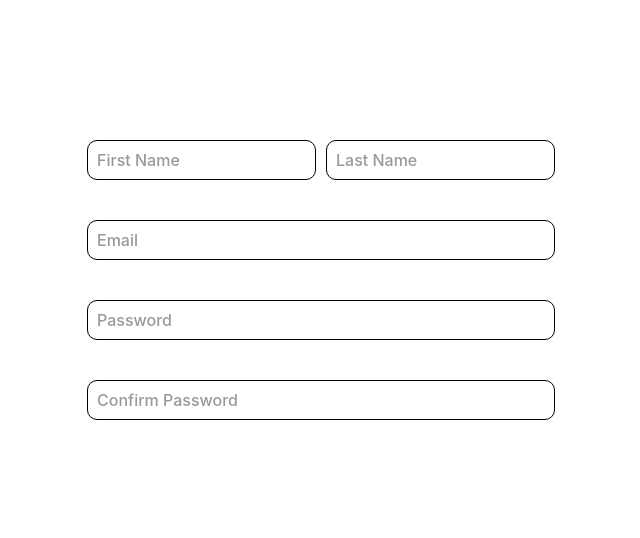
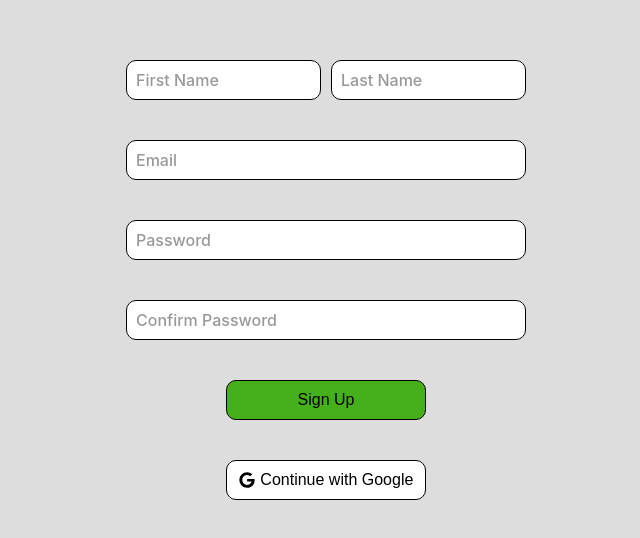
Before and after one commit to AlexanderDGeorge/ToDoodle, a React (Create React App) app in the folder web/: page / in a window 1280 px wide. Shown: the part 140-678 px from the top of the page, without its empty margins (314-954 px from the left). Built offline with nearby package versions, Linux system fonts and the light colour scheme.

Commit message:
minor changes

```diff
--- a/web/src/App.tsx
+++ b/web/src/App.tsx
@@ -8,6 +8,7 @@ const AppDiv = styled.div`
     display: flex;
     justify-content: center;
     align-items: center;
+    background-color: #ddd;
 `;
 
 export default function App() {
--- /dev/null
+++ b/web/src/Auth/FormButtons.tsx
@@ -0,0 +1,46 @@
+import React from "react";
+import styled from "styled-components";
+import { FaGoogle } from "react-icons/fa";
+
+const FormButtonWrapper = styled.button`
+    height: 40px;
+    width: 200px;
+    margin-top: 40px;
+    border: 1px solid black;
+    border-radius: 10px;
+    background-color: white;
+    font-size: 16px;
+    display: flex;
+    align-items: center;
+    justify-content: space-evenly;
+    &:hover {
+        box-shadow: 0 0 3px 1px;
+    }
+`;
+
+export function SignUpButton() {
+    function handleSignUp() {}
+
+    return (
+        <FormButtonWrapper
+            style={{ backgroundColor: "#46b01c" }}
+            type="submit"
+            onClick={handleSignUp}
+        >
+            Sign Up
+        </FormButtonWrapper>
+    );
+}
+
+export function LogInButton() {
+    return <FormButtonWrapper>Log In</FormButtonWrapper>;
+}
+
+export function GoogleButton() {
+    return (
+        <FormButtonWrapper>
+            <FaGoogle />
+            Continue with Google
+        </FormButtonWrapper>
+    );
+}
--- a/web/src/Auth/FormField.tsx
+++ b/web/src/Auth/FormField.tsx
@@ -5,6 +5,7 @@ import FormError from "./FormError";
 
 interface FormFieldProps {
     label: string;
+    style?: any;
     state: string;
     setState: any;
     type: string;
@@ -14,21 +15,25 @@ interface FormFieldProps {
 }
 
 const FormFieldWrapper = styled.div`
+    min-width: 200px;
+    width: 100%;
+    margin-top: 40px;
+    background-color: white;
+    border-radius: 10px;
     position: relative;
     display: flex;
     flex-direction: column;
     align-items: flex-start;
-    margin: 40px 10px 0 0;
     > * {
         font-size: 16px;
     }
     > label {
         position: absolute;
-        z-index: -1;
         padding: 10px;
     }
     > input {
         width: 100%;
+        z-index: 1;
         box-sizing: border-box;
         outline: none;
         border-radius: 10px;
@@ -42,7 +47,7 @@ const FormFieldWrapper = styled.div`
 `;
 
 export default function FormField(props: FormFieldProps) {
-    const { label, state, setState, type, required, min, max } = props;
+    const { label, style, state, setState, type, required, min, max } = props;
     const initialState = {
         color: "#999",
         transform: "translateY(0px)",
@@ -85,7 +90,7 @@ export default function FormField(props: FormFieldProps) {
     }
 
     return (
-        <FormFieldWrapper>
+        <FormFieldWrapper style={style}>
             <animated.label style={spring} htmlFor={label}>
                 {label}
             </animated.label>
--- a/web/src/Auth/SignUp.tsx
+++ b/web/src/Auth/SignUp.tsx
@@ -1,6 +1,7 @@
 import React, { useState } from "react";
 import styled from "styled-components";
 import FormField from "./FormField";
+import { SignUpButton, GoogleButton } from "./FormButtons";
 
 interface NewUser {
     first: string;
@@ -11,8 +12,14 @@ interface NewUser {
 }
 
 const SignUpWrapper = styled.form`
-    > div {
+    width: 75%;
+    max-width: 400px;
+    display: flex;
+    flex-direction: column;
+    align-items: center;
+    > section {
         display: flex;
+        width: 100%;
     }
 `;
 
@@ -25,8 +32,9 @@ export default function SignUp() {
 
     return (
         <SignUpWrapper>
-            <div>
+            <section>
                 <FormField
+                    style={{ marginRight: 10, minWidth: 0 }}
                     label="First Name"
                     state={first}
                     setState={setFirst}
@@ -36,6 +44,7 @@ export default function SignUp() {
                     max={16}
                 />
                 <FormField
+                    style={{ minWidth: 0 }}
                     label="Last Name"
                     state={last}
                     setState={setLast}
@@ -44,7 +53,7 @@ export default function SignUp() {
                     min={4}
                     max={16}
                 />
-            </div>
+            </section>
             <FormField
                 label="Email"
                 state={email}
@@ -70,6 +79,8 @@ export default function SignUp() {
                 min={6}
                 max={16}
             />
+            <SignUpButton />
+            <GoogleButton />
         </SignUpWrapper>
     );
 }
--- a/web/src/firebase.ts
+++ b/web/src/firebase.ts
@@ -1,4 +1,7 @@
 import firebase from "firebase/app";
+import "firebase/analytics";
+import "firebase/auth";
+import "firebase/firestore";
 
 const firebaseConfig = {
     apiKey: "AIzaSyDi83sli5-EdNUjSKrmZCWxPf3c6XJuZ9o",
@@ -16,3 +19,4 @@ firebase.analytics();
 
 export const auth = firebase.auth;
 export const firestore = firebase.firestore;
+export const googleProvider = new firebase.auth.GoogleAuthProvider();
```
Also changed, not shown: web/src/Auth/Auth.ts (added, +33 -0 lines), web/src/Auth/FormSubmit.tsx (deleted, +0 -8 lines), web/src/Pages/Landing.tsx (added, +8 -0 lines).
